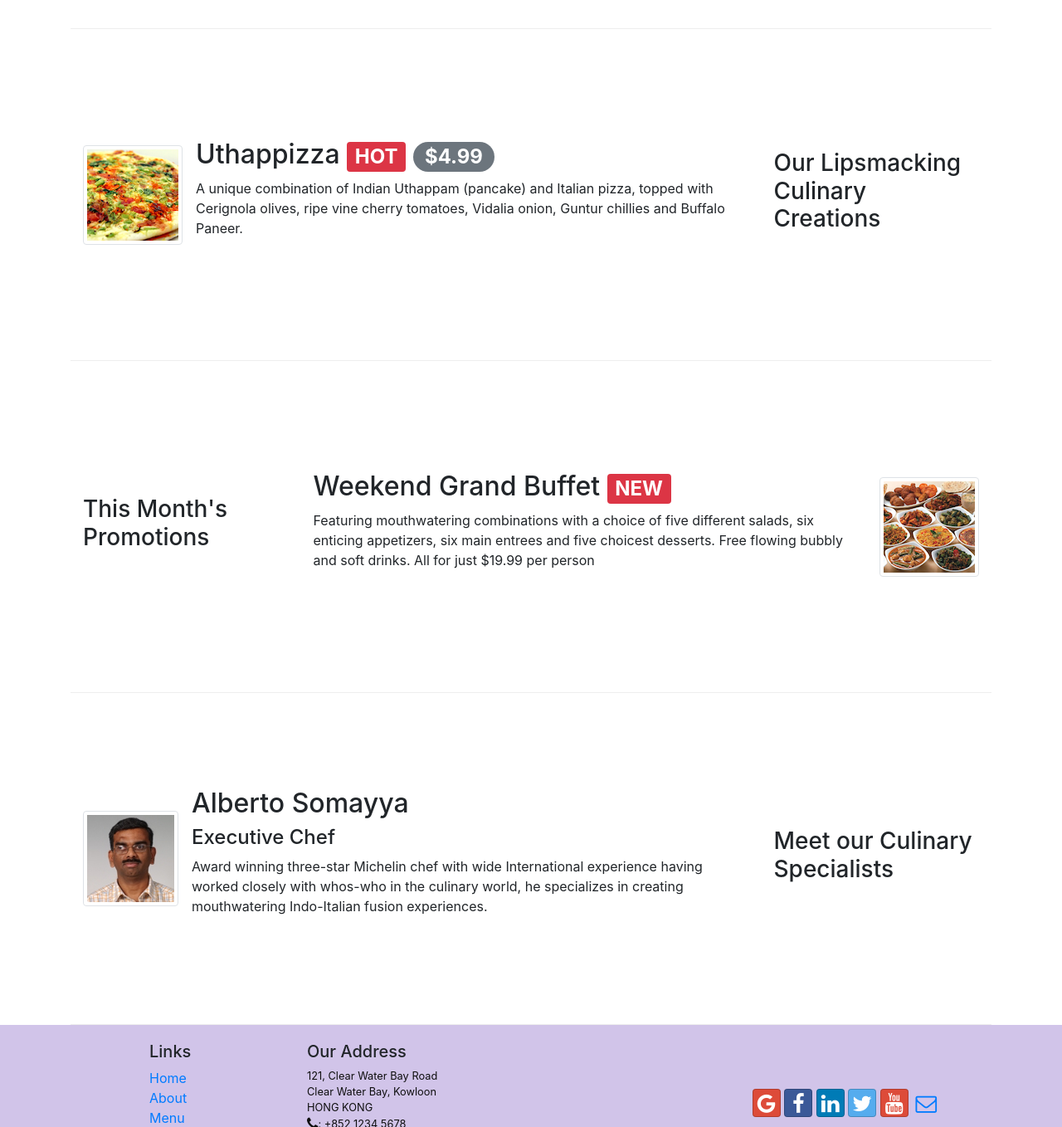
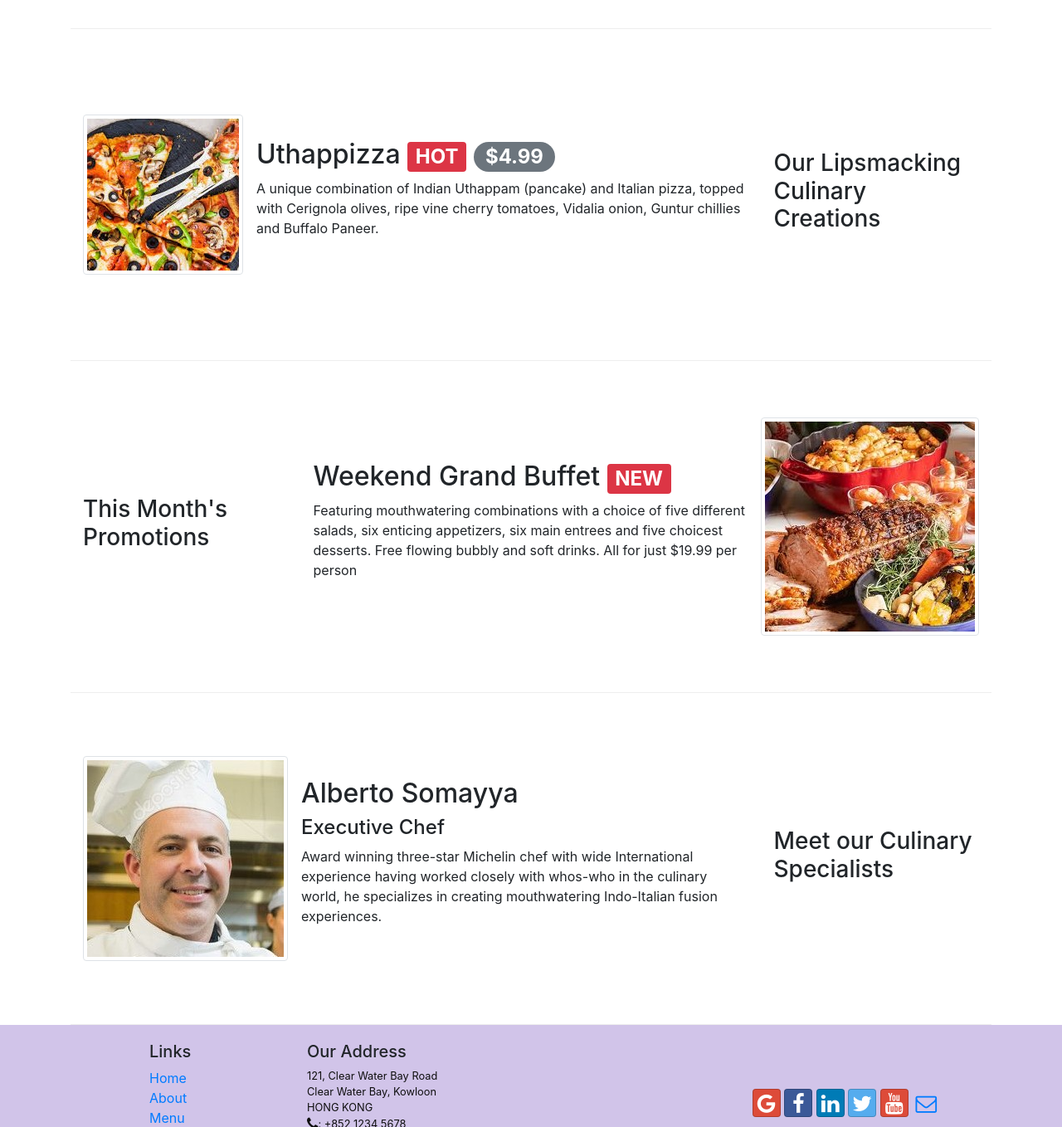
Before and after one commit to n1ceh4cker/confusion-bootstrap, a website: page index.html in a window 1280 px wide. Shown: the part 700-2058 px from the top of the page at 83% size. Drawn offline with nearby package versions, Linux system fonts and the light colour scheme.

Commit message:
publish to github pages

```diff
--- a/index.html
+++ b/index.html
@@ -173,7 +173,7 @@
                 <div id="carouselEx" class="carousel slide" data-ride="carousel">
                     <div class="carousel-inner" role="listbox">
                         <div class="carousel-item  active">
-                            <img src="img/uthappizza.png" alt="uthappizza" class="d-block img-fluid">
+                            <img src="img/uthappizza.jpeg" alt="uthappizza" class="d-block img-fluid">
                             <div class="carousel-caption d-none d-md-block">
                                 <h2>Uthappizza
                                     <span class="badge badge-danger">HOT</span>
@@ -184,7 +184,7 @@
                         </div>
 
                         <div class="carousel-item">
-                            <img src="img/buffet.png" alt="buffet" class="d-block img-fluid">
+                            <img src="img/buffet.jpeg" alt="buffet" class="d-block img-fluid">
                             <div class="carousel-caption d-none d-md-block">
                                 <h2>Weekend Grand Buffet <span class="badge badge-danger">NEW</span></h2>
                                 <p class="d-none d-sm-block">Featuring mouthwatering combinations with a choice of five different salads, six enticing appetizers, six main entrees and five choicest desserts. Free flowing bubbly and soft drinks. All for just $19.99 per person </p>
@@ -192,7 +192,7 @@
                         </div>
 
                         <div class="carousel-item">
-                            <img src="img/alberto.png" alt="alberto" class="d-block img-fluid">
+                            <img src="img/alberto.jpg" alt="alberto" class="d-block img-fluid">
                             <div class="carousel-caption d-none d-md-block">
                                 <h2>Alberto Somayya</h2>
                                 <h4>Executive Chef</h4>
@@ -223,8 +223,8 @@
                 <h3>Our Lipsmacking Culinary Creations</h3>
             </div>
             <div class="col order-sm-first col-sm col-md">
-                <div class="media">
-                    <img src="img/uthappizza.png" alt="Uthappizza" class="d-flex mr-3 img-thumbnail align-self-center">
+                <div class="media align-items-center">
+                    <img src="img/uthappizza.jpeg" alt="Uthappizza" class="d-flex mr-3 img-thumbnail align-self-center">
                     <div class="media-body">
                         <h2>Uthappizza
                             <span class="badge badge-danger">HOT</span>
@@ -242,12 +242,12 @@
                 <h3>This Month's Promotions</h3>
             </div>
             <div class="col col-sm col-md">
-                <div class="media">
+                <div class="media align-items-center">
                     <div class="media-body">
                         <h2>Weekend Grand Buffet <span class="badge badge-danger">NEW</span></h2>
                         <p class="d-none d-sm-block">Featuring mouthwatering combinations with a choice of five different salads, six enticing appetizers, six main entrees and five choicest desserts. Free flowing bubbly and soft drinks. All for just $19.99 per person </p>
                     </div>
-                    <img src="img/buffet.png" alt="Buffet" class="d-flex ml-3 img-thumbnail align-self-center">
+                    <img src="img/buffet.jpeg" alt="Buffet" class="d-flex ml-3 img-thumbnail align-self-center">
                 </div>
             </div>
         </div>
@@ -257,8 +257,8 @@
                 <h3>Meet our Culinary Specialists</h3>
             </div>
             <div class="col order-sm-first col-sm col-md">
-                <div class="media">
-                    <img src="img/alberto.png" alt="Alberto Somayya" class="d-flex mr-3 img-thumbnail align-self-center">
+                <div class="media align-items-center">
+                    <img src="img/alberto.jpg" alt="Alberto Somayya" class="d-flex mr-3 img-thumbnail align-self-center">
                     <div class="media-body">
                         <h2>Alberto Somayya</h2>
                         <h4>Executive Chef</h4>
@@ -314,6 +314,8 @@
     <script src="node_modules/jquery/dist/jquery.slim.min.js"></script>
     <script src="node_modules/popper.js/dist/umd/popper.min.js"></script>
     <script src="node_modules/bootstrap/dist/js/bootstrap.min.js"></script>
+    <!-- endbuild -->
+    <!-- build:js js/scripts.js -->
     <script src="js/scripts.js"></script>
     <!-- endbuild -->
 </body>
--- a/package.json
+++ b/package.json
@@ -14,13 +14,17 @@
     "copyfonts": "copyfiles -f node_modules/font-awesome/fonts/* dist/fonts",
     "imagemin": "imagemin img/* -o dist/img",
     "usemin": "usemin index.html -d dist --htmlmin -o dist/index.html && usemin aboutus.html -d dist --htmlmin -o dist/aboutus.html && usemin contactus.html -d dist --htmlmin -o dist/contactus.html",
-    "build": "npm run clean && npm run copyfonts && npm run imagemin && npm run usemin"
+    "build": "npm run clean && npm run copyfonts && npm run imagemin && npm run usemin",
+    "predeploy": "npm run build",
+    "deploy": "gh-pages -d dist"
   },
   "author": "",
   "license": "ISC",
   "devDependencies": {
     "cssmin": "^0.4.3",
+    "gh-pages": "^3.2.3",
     "htmlmin": "0.0.7",
+    "imagemin": "^8.0.1",
     "lite-server": "^2.3.0",
     "node-sass": "^4.14.1",
     "onchange": "^3.3.0",
```
Also changed, not shown: img/alberto.jpg (added), img/alberto.png (deleted), img/buffet.jpeg (added), img/buffet.png (deleted), img/uthappizza.jpeg (added), img/uthappizza.png (deleted), 1 other file.
